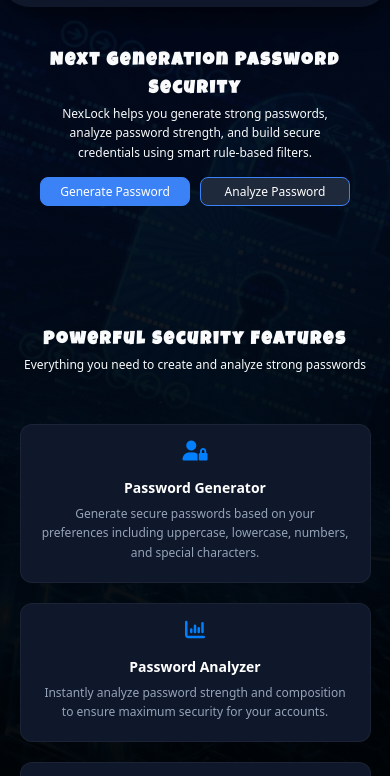
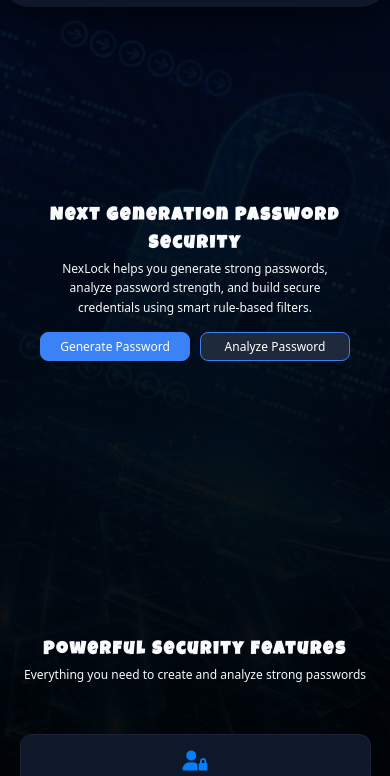
Before and after one commit to codesnigdha/NexLock, a plain HTML site: page index.html in a window 390 px wide. Shown: the part 61-837 px from the top of the page. Drawn offline with Linux system fonts and the light colour scheme; a web font is replaced by a local one.

Commit message:
Hero section fixed

```diff
--- a/css/style.css
+++ b/css/style.css
@@ -314,7 +314,7 @@
   justify-content: center;
   align-items: center;
   text-align: center;
-  padding: 20px;
+  padding: 30% 20px;
 }
 
 .hero h1 {
@@ -1563,7 +1563,7 @@
   }
 
   .hero {
-    padding: 40px;
+    padding: 30% 40px;
   }
 
   .hero h1 {
@@ -1777,7 +1777,7 @@
   }
 
   .hero {
-    padding: 60px;
+    padding: 30% 60px;
   }
 
   .hero h1 {
@@ -2106,7 +2106,7 @@
 
   .hero {
     height: 90vh;
-    padding: 40px;
+    padding: 50% 40px;
   }
 
   .hero h1 {
```
